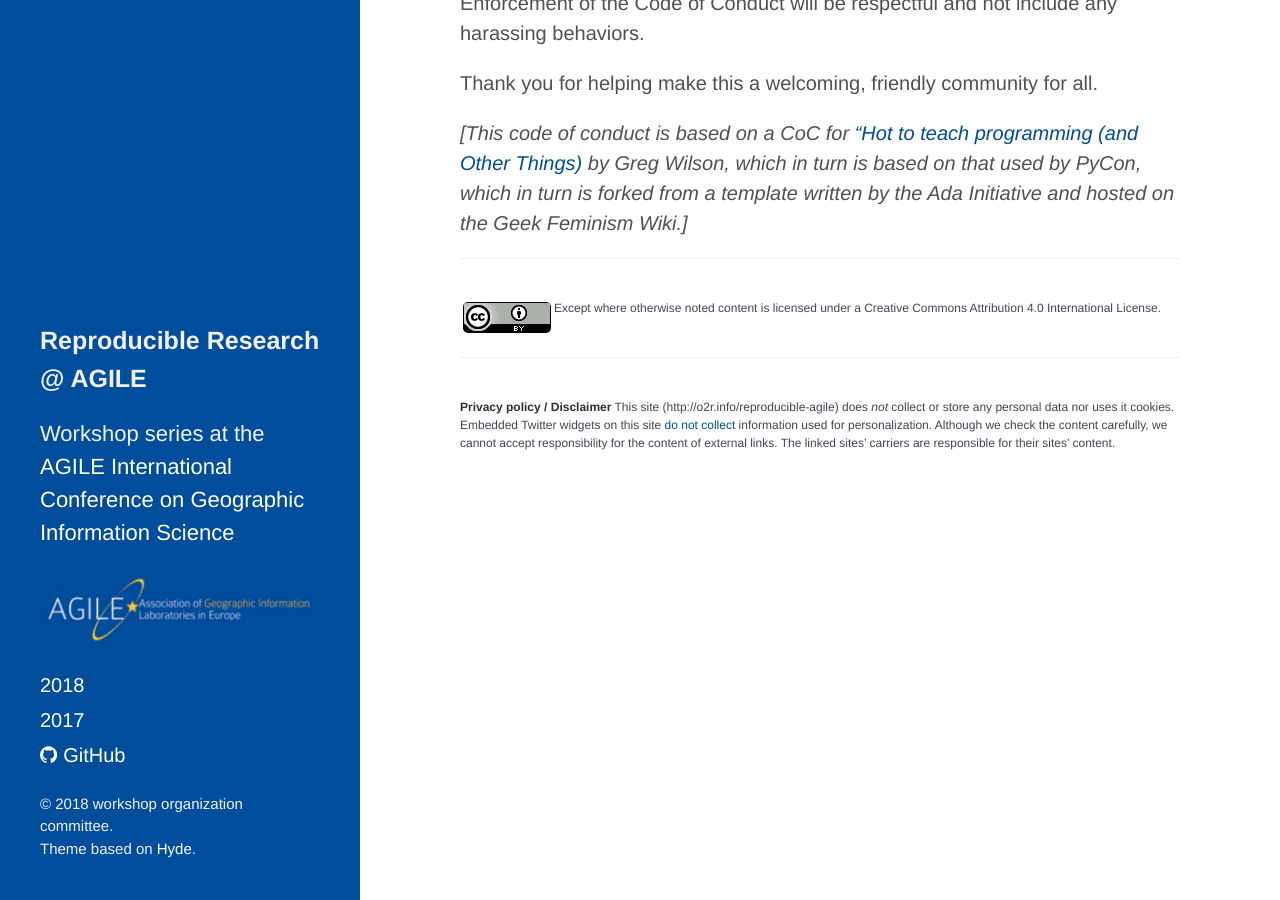
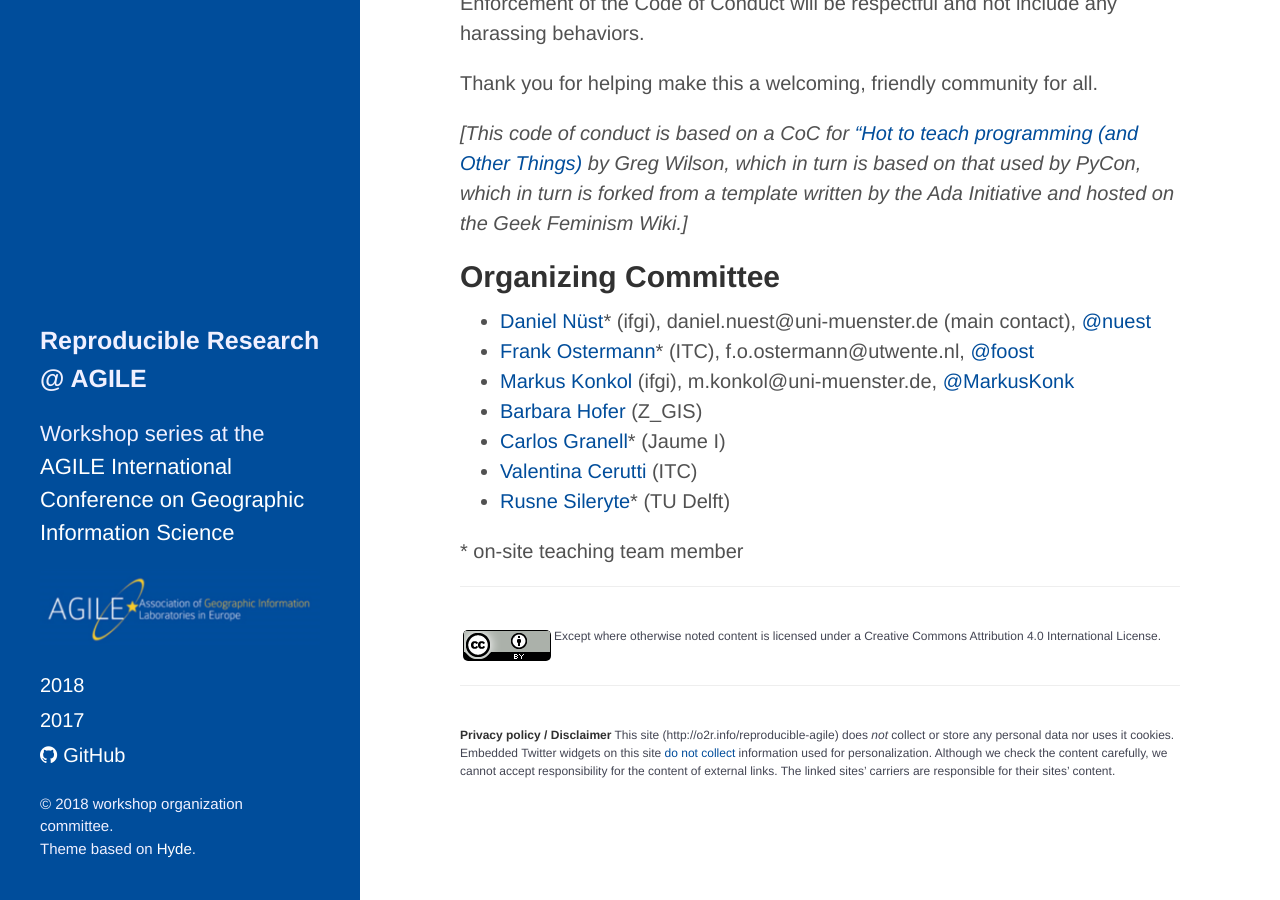
Before and after one commit to reproducible-agile/reproducible-agile.github.io, a Jekyll site: the page built from 2018.md, in a window 1280 px wide and 900 px high, scrolled down 2243 px. Built offline with Jekyll 4.4.1, drawn with Linux system fonts in a browser that asks for light colours; some of the changed text lies outside the part shown.

Commit message:
add teaching team

```diff
--- a/2018.md
+++ b/2018.md
@@ -63,3 +63,15 @@ Enforcement of the Code of Conduct will be respectful and not include any harass
 Thank you for helping make this a welcoming, friendly community for all.
 
 _[This code of conduct is based on a CoC for ["Hot to teach programming (and Other Things)](http://third-bit.com/teaching/conduct.html) by Greg Wilson, which in turn is based on that used by PyCon, which in turn is forked from a template written by the Ada Initiative and hosted on the Geek Feminism Wiki.]_
+
+## Organizing Committee
+
+- [Daniel Nüst](https://orcid.org/0000-0002-0024-5046)* (ifgi), daniel.nuest@uni-muenster.de (main contact), [@nuest](https://github.com/nuest)
+- [Frank Ostermann](https://orcid.org/0000-0002-9317-8291)* (ITC), f.o.ostermann@utwente.nl, [@foost](https://github.com/foost)
+- [Markus Konkol](https://orcid.org/0000-0001-6651-0976) (ifgi), m.konkol@uni-muenster.de, [@MarkusKonk](https://github.com/MarkusKonk)
+- [Barbara Hofer](https://orcid.org/0000-0001-7078-3766) (Z_GIS)
+- [Carlos Granell](https://orcid.org/0000-0003-1004-9695)* (Jaume I)
+- [Valentina Cerutti](https://orcid.org/0000-0002-9612-1581) (ITC)
+- [Rusne Sileryte](https://orcid.org/0000-0002-8245-3016)* (TU Delft)
+
+\* on-site teaching team member
```
Also changed, not shown: other parts of 2018.md (+1 -1 lines).
